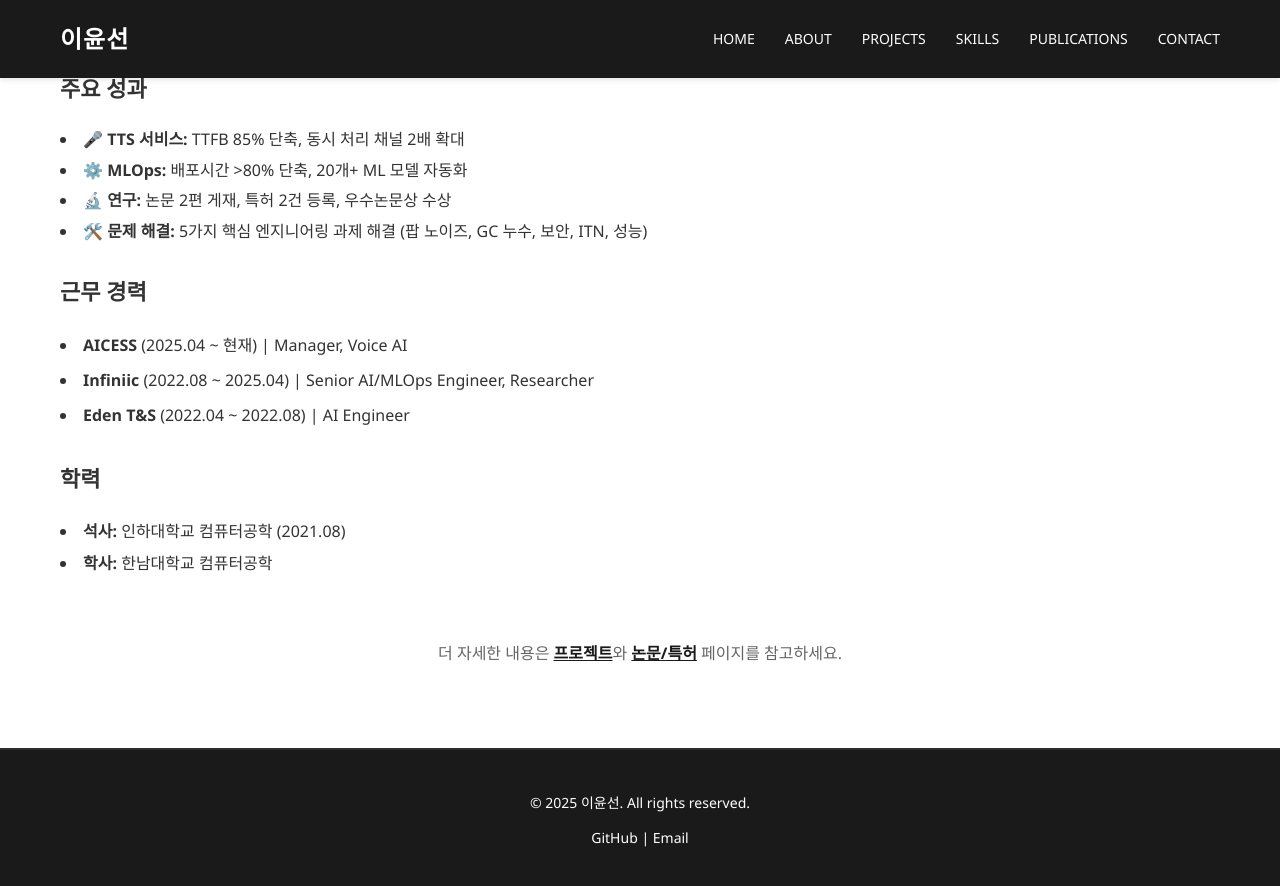
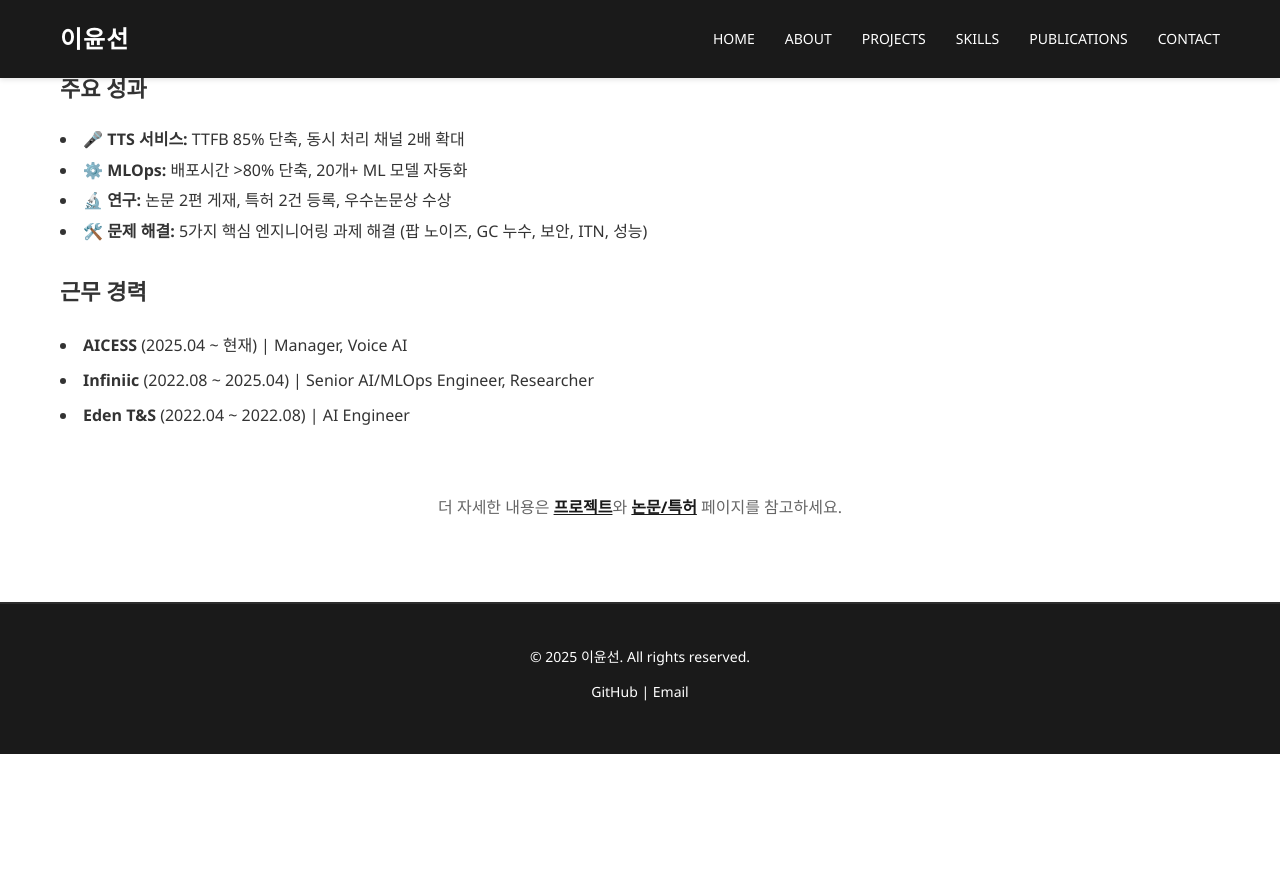
Before and after one commit to ckc5800/ckc5800.github.io, a Jekyll site: the page built from about.html, in a window 1280 px wide and 900 px high, scrolled down 523 px. Shown: the top 886 px of the window. Built offline with Jekyll 4.4.1, drawn with Linux system fonts in a browser that asks for light colours; after the commit the page ends 1277 px from its top, so only the background shows below that.

Commit message:
Remove education section from portfolio (resume focus instead)

```diff
--- a/about.html
+++ b/about.html
@@ -36,12 +36,6 @@ title: About
         <li><strong>Infiniic</strong> (2022.08 ~ 2025.04) | Senior AI/MLOps Engineer, Researcher</li>
         <li><strong>Eden T&S</strong> (2022.04 ~ 2022.08) | AI Engineer</li>
     </ul>
-
-    <h3>학력</h3>
-    <ul style="list-style-position: inside; line-height: 2;">
-        <li><strong>석사:</strong> 인하대학교 컴퓨터공학 (2021.08)</li>
-        <li><strong>학사:</strong> 한남대학교 컴퓨터공학</li>
-    </ul>
 </div>
 
 <p style="text-align: center; margin-top: 60px; color: #666;">
```
